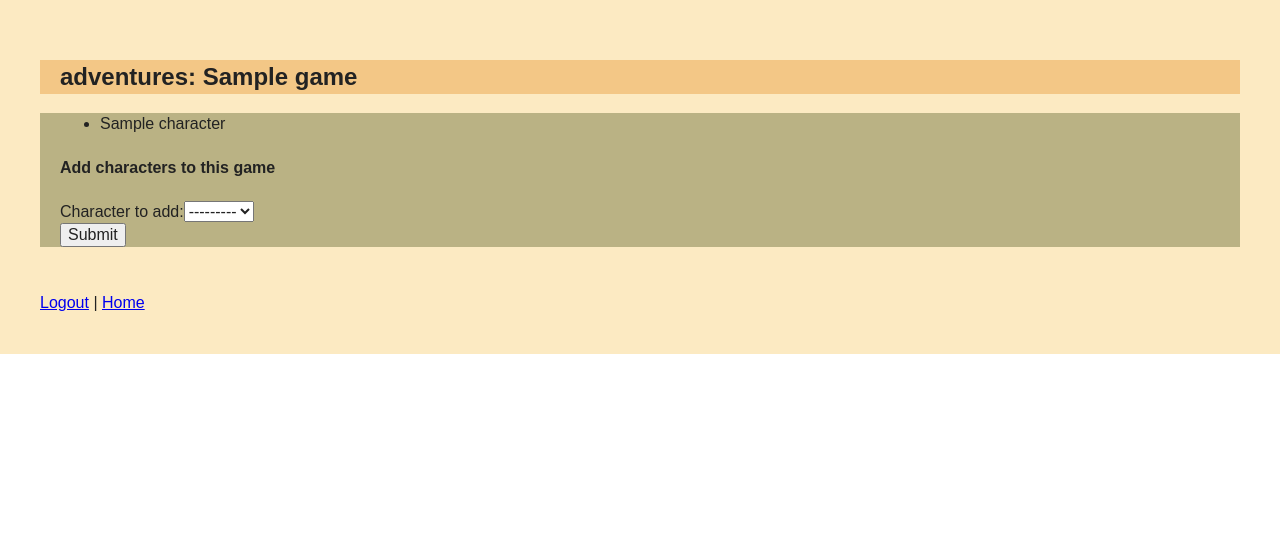
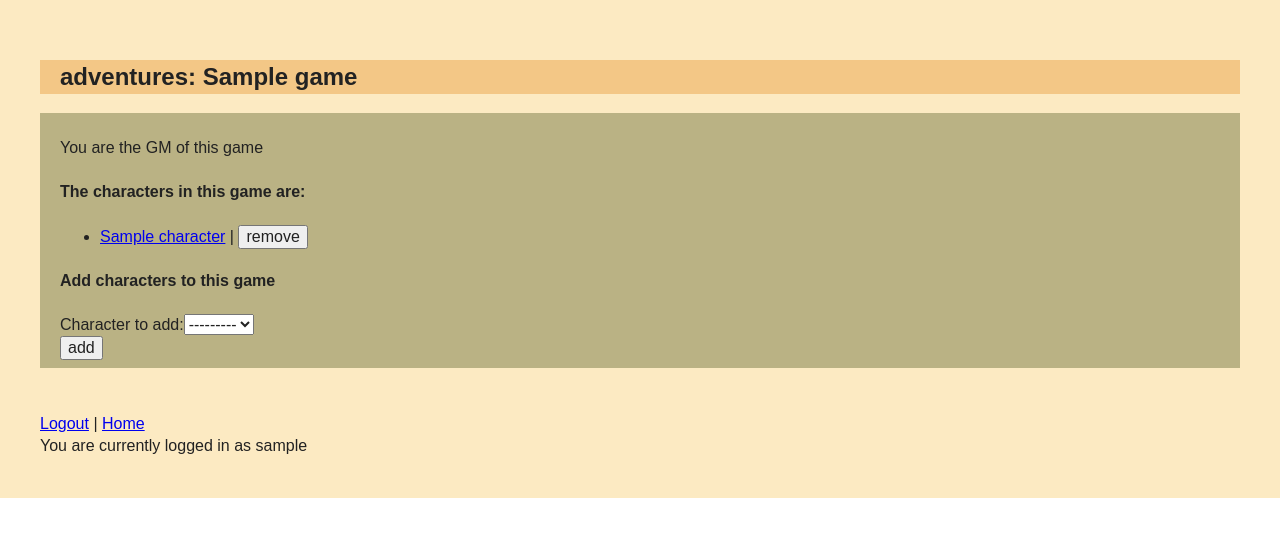
Before and after one commit to alligatortower/Pathfinder, a Django app: page /game/sample/ in a window 1280 px wide. Shown: the top 537 px of the page. Run offline with Django 3.2, Linux system fonts and the light colour scheme; a user stored in the database is signed in; tables that the repository leaves empty hold one stand-in row (values such as "Sample post"); some libraries are stand-ins or nearby versions.

Commit message:
players can now be removed from games by the GM + minor styling improvements

```diff
--- a/Pathfinder/urls.py
+++ b/Pathfinder/urls.py
@@ -28,7 +28,7 @@ urlpatterns = patterns('',
     url(r'^create_character/$', views.create_character, name='create_character'),
     url(r'^game/(?P<game_url>[-\w]+)/$', views.game, name='game'),
     url(r'^character/(?P<character_url>[-\w]+)/$', views.character, name='character'),
-
+    url(r'^game/(?P<game_url>[-\w]+)/remove/(?P<character_url>[-\w]+)/$', views.remove_character, name='remove_character'),
 
 )
 
--- a/main/forms.py
+++ b/main/forms.py
@@ -25,6 +25,10 @@ class CreateGameForm(forms.ModelForm):
 class EditGameForm(forms.Form):
 	character_to_add = forms.ModelChoiceField(queryset = Character.objects.filter(current_game=None))
 
+	def clean_chracter_to_add(self):
+		character_name = self.cleaned_data['character_to_add']
+		character = Character.objects.get(name=character_name)
+		return character
 
 	class Meta:
 		fields = ('characters',)
--- a/main/views.py
+++ b/main/views.py
@@ -103,12 +103,13 @@ def game(request, game_url):
 	#if user is gm let him edit the game
 	if game.gm == request.user:
 		context_dict.update({'edit_game_form':EditGameForm()})
+
+	#figure out what was posted and do that
 	if request.method == 'POST':
 		edited_game_form = EditGameForm(data=request.POST)
-
 		if edited_game_form.is_valid():
 			cleaned_form_data = edited_game_form.cleaned_data
-			character_to_add = Character.objects.get(name=cleaned_form_data['character_to_add'])
+			character_to_add = cleaned_form_data['character_to_add']
 			character_to_add.current_game = game
 			character_to_add.save()
 
@@ -133,6 +134,15 @@ def create_character(request):
 		create_character_form = CreateCharacterForm()
 	return render_to_response(
 		'create_character.html',{'create_character_form':create_character_form}, context)
+
+def remove_character(request, game_url, character_url):
+	character_to_remove = Character.objects.get(slug=character_url)
+	character_to_remove.current_game = None
+	character_to_remove.save()
+
+	return_url = "/game/" + game_url + '/'
+	return HttpResponseRedirect(return_url)
+
 @login_required
 def character(request, character_url):
 	context = RequestContext(request)
@@ -141,6 +151,9 @@ def character(request, character_url):
 	return render_to_response(
 		'character.html', context_dict, context)
 
+
+
+#include for the footer box if you want it in that view
 def general_activity_feed(request):
 	return {
 		'general_games' : Game.objects.all()[:5],
--- a/media/css/main.css
+++ b/media/css/main.css
@@ -8,7 +8,6 @@
 	padding: 40px;
 }
 #main h1 {
-	display:inline;
 }
 
 #header {
@@ -19,7 +18,17 @@
 
 #content {
 	background-color: #BAB284;
-	padding-left: 20px;
+	padding: 8px 20px;
+}
+
+/* Input buttons */
+
+#remove_player {
+	display:inline;
+}
+
+#edit_game_form {
+	display:inline;
 }
 
 #footer {
@@ -33,6 +42,7 @@
 .general_activity_feed {
 	background-color: #F3C786;
 	float:right;
+	padding: 0px 8px;
 }
 
 
--- a/templates/base.html
+++ b/templates/base.html
@@ -39,6 +39,12 @@
 				<a href='/login/'>Login</a> or <a href='/register/'>Register</a>
 			{% endif %}
 			 | <a href="/">Home</a>
+			<br />
+			{% if user.is_authenticated %}
+				You are currently logged in as {{ user.username }}
+			{% else %}
+				You are not logged in
+			{% endif %}
 
 		</div>
 		{% if general_games or general_characters %}
--- a/templates/game.html
+++ b/templates/game.html
@@ -4,14 +4,28 @@
 <h2> adventures: {{ game.name }} </h2>
 {% endblock %}
 {% block body_block %}
+	{% if game.gm == user %}
+	<p> You are the GM of this game </p>
+	{% else %}
+	<p> The user <strong>{{ game.gm }}</strong> is the GM for this game </p>
+	{% endif %}
 	{% if character_list %}
+		<h4> The characters in this game are: </h4>
 		<ul>
 			{% for character in character_list %}
-				<li> {{ character.name }} </li>
+				<li> <a href="/character/{{ character.slug }}/">{{ character.name }}</a>
+					{% if game.gm == user %}
+					|
+					<form id="remove_player" method="post" action='/game/{{ game.slug }}/remove/{{ character.slug }}/' enctype='multiepart/form-data'>
+					{% csrf_token %}
+					<input type='submit' name='remove' value="remove" />
+					</form>
+					{% endif %}
+				</li>
 			{% endfor %}
 		</ul>
 	{% elif not game.gm == user %}
-		<p> There are no characters in this game, probably because you're a bad person. </p>
+		<p> There are no characters in this game </p>
 	{% endif %}
 	{% if game.gm == user and edit_game_form %}
 		<h4> Add characters to this game </h4>
@@ -19,7 +33,7 @@
 			{% csrf_token %}
 			{{ edit_game_form }}
 			<br />
-			<input type='submit' name='add' />
+			<input type='submit' name='add' value="add" />
 		</form>
 	{% endif %}
 
```
Also changed, not shown: templates/character.html (+10 -1 lines), templates/home.html (+1 -6 lines), todo.txt (+7 -2 lines).
